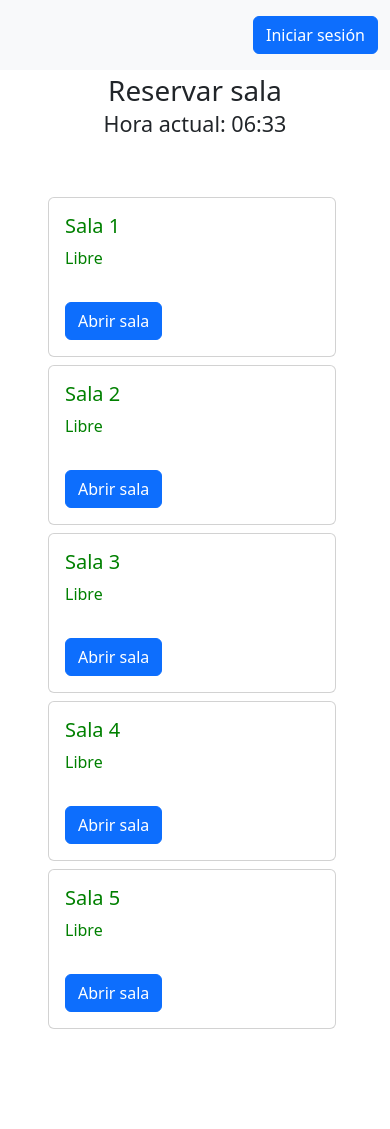
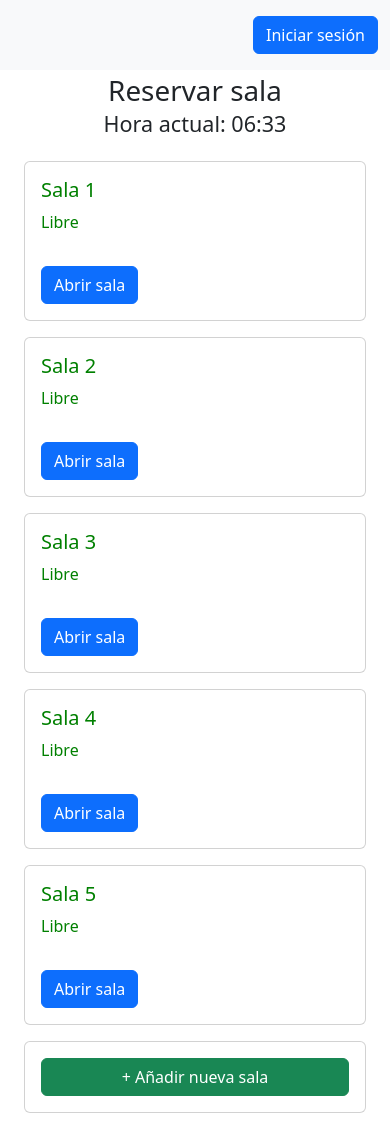
Before and after one commit to FabianMaEs/LSS-Development-CRUD, an Angular app in the folder AdministracionSalas/: page /salas in a window 390 px wide. Before the commit the page ends 1081 px from the top, so only its background shows below. Built offline with nearby package versions, Linux system fonts and the light colour scheme.

Commit message:
Modificación de estilos y contenido
Se añadió una guía si no se pueden recuperar las salas (si el servidor no responde).

```diff
--- a/AdministracionSalas/src/app/salas/salas.component.css
+++ b/AdministracionSalas/src/app/salas/salas.component.css
@@ -5,3 +5,36 @@
 .verde {
     color: green;
 }
+
+/* Estilos para el tamaño de las tarjetas */
+.container {
+    max-width: 100%;
+    padding: 0 15px;
+  }
+
+  .row {
+    margin-right: 0;
+    margin-left: 0;
+  }
+
+  .card {
+    flex: 1 1 auto;
+    width: 100%;
+    max-width: 100%;
+  }
+
+  .card-body {
+    word-wrap: break-word;
+  }
+
+
+  @media (max-width: 576px) {
+    .card {
+      width: 100%;
+    }
+
+    .row {
+      display: flex;
+      flex-wrap: wrap;
+    }
+  }
--- a/AdministracionSalas/src/app/salas/salas.component.html
+++ b/AdministracionSalas/src/app/salas/salas.component.html
@@ -17,17 +17,24 @@
   <div [ngSwitch]="opcion">
 
     <div *ngSwitchCase="'menu'">
-      <div class="row px-5 py-5">
-        <div class="col-sm-6 col-md-4 col-lg-3" *ngFor="let sala of salas">
-          <div class="card my-1" style="width: 18rem;">
+      <div class="row g-3 px-3 py-3">
+        <div class="col-sm-6 col-md-4 col-lg-2" *ngFor="let sala of salas">
+          <div class="card h-100">
             <div class="card-body" [class.rojo]="sala.estado" [class.verde]="!sala.estado">
               <h5 class="card-title">{{ sala.nombre }}</h5>
-              <p class="card-text">
-                {{ sala.estado ? "Ocupada" : "Libre" }}
-              </p>
+              <p class="card-text">{{ sala.estado ? "Ocupada" : "Libre" }}</p>
             </div>
             <div class="card-body">
               <button class="btn btn-primary" (click)="cambiarVistaReservar(sala)">Abrir sala</button>
+            </div>
+          </div>
+        </div>
+        <div class="col-sm-6 col-md-4 col-lg-2">
+          <div class="card h-100">
+            <div class="card-body text-center d-flex align-items-center justify-content-center">
+              <button class="btn btn-success w-100" (click)="nuevaSala()">
+                + Añadir nueva sala
+              </button>
             </div>
           </div>
         </div>
@@ -39,8 +46,11 @@
         <button class="btn btn-primary mx-5 my-5" (click)="cambiarVistaMenu()">Mostrar todas las salas</button>
         <div class="row px-5">
           <!-- izquierda -->
-          <div class="col-lg-4 col-md-6 col-sm-12">
+          <div class="col-lg-3 col-md-4 col-sm-12">
             <h3>Reservar {{ salaSeleccionada.nombre }}</h3>
+            <h4 [class.rojo]="salaSeleccionada.estado" [class.verde]="!salaSeleccionada.estado">
+              {{ salaSeleccionada.estado ? "Ocupada" : "Libre" }}
+            </h4>
             <div>
               <label for="fecha">Selecciona una fecha:</label>
               <input type="date" id="fecha" [(ngModel)]="fechaSeleccionada" [min]="fechaHoy" class="form-control">
@@ -60,7 +70,7 @@
           </div>
 
           <!-- derecha -->
-          <div class="col-lg-8 col-md-6 col-sm-12">
+          <div class="col-lg-9 col-md-8 col-sm-12">
             <h3>Horarios reservados</h3>
             <table class="table table-hover" title="Horarios reservados">
               <thead>
@@ -79,7 +89,9 @@
                   <td>{{ reserva.horaFin }}</td>
                   <td>{{ reserva.usuario }}</td>
                   <td>
-                      <button class="btn btn-danger" [disabled]="reserva.usuario !== usuarioService.get() && reserva.usuario !== 'Todos'"  (click)="salaSeleccionada.eliminarReserva(reserva)">Eliminar</button>
+                      <button class="btn btn-danger" [disabled]="reserva.usuario !== usuarioService.get() && reserva.usuario !== 'Todos'"  (click)="eliminarReserva(reserva, salaSeleccionada.id)">Eliminar</button>
+                      <span class="px-1"></span>
+                      <button class="btn btn-success" [disabled]="reserva.usuario !== usuarioService.get() && reserva.usuario !== 'Todos'" (click)="eliminarReserva(reserva, salaSeleccionada.id, true)">Modificar</button>
                   </td>
                 </tr>
               </tbody>
@@ -88,7 +100,38 @@
         </div>
       </div>
     </div>
+  </div>
 
+  <div *ngIf="errorServidor" class="alert alert-danger mt-4">
+    <h3 class="text-center my-5">No se pudo conectar con el servidor</h3>
+    <p class="mb-4">Sigue estos pasos:</p>
+    <ol class="list-group list-group-numbered">
+      <li class="list-group-item">
+        Clona el proyecto Node desde
+        <a href="https://github.com/FabianMaEs/LSS-Development-CRUD-Server" target="_blank">GitHub</a>.
+        <ul class="list-unstyled">
+          <li>El proyecto contiene un archivo <code>base_de_datos.sql</code> con los datos de las salas, las reservas y los usuarios.</li>
+        </ul>
+      </li>
+      <li class="list-group-item">Importa el archivo <code>base_de_datos.sql</code> en tu servidor MySQL.</li>
+      <li class="list-group-item">Instala las dependencias con <code>npm install</code>.</li>
+      <li class="list-group-item">Levanta el servidor con <code>nodemon index.js</code>.</li>
+      <li class="list-group-item">
+        Verifica la dirección del servidor en <code>salas.service.ts</code>:
+        <pre class="bg-light p-3 mt-4"><code>// Conexion a la base de datos
+private apiUrl = 'http://localhost:3000/';</code></pre>
+      </li>
+      <li class="list-group-item">
+        Verifica la conexión de Node a SQL en <code>index.js</code>:
+        <pre class="bg-light p-3 mt-4"><code>// Configuración de la conexión a la base de datos
+const connection = mysql.createConnection(&#123;
+    host: 'localhost',
+    user: 'root',
+    password: 'admin',
+    database: 'gestor_salas'
+)&#125;</code></pre>
+      </li>
+    </ol>
   </div>
 
   <script src="https://cdn.jsdelivr.net/npm/bootstrap@5.3.3/dist/js/bootstrap.bundle.min.js" integrity="sha384-YvpcrYf0tY3lHB60NNkmXc5s9fDVZLESaAA55NDzOxhy9GkcIdslK1eN7N6jIeHz" crossorigin="anonymous"></script>
```
